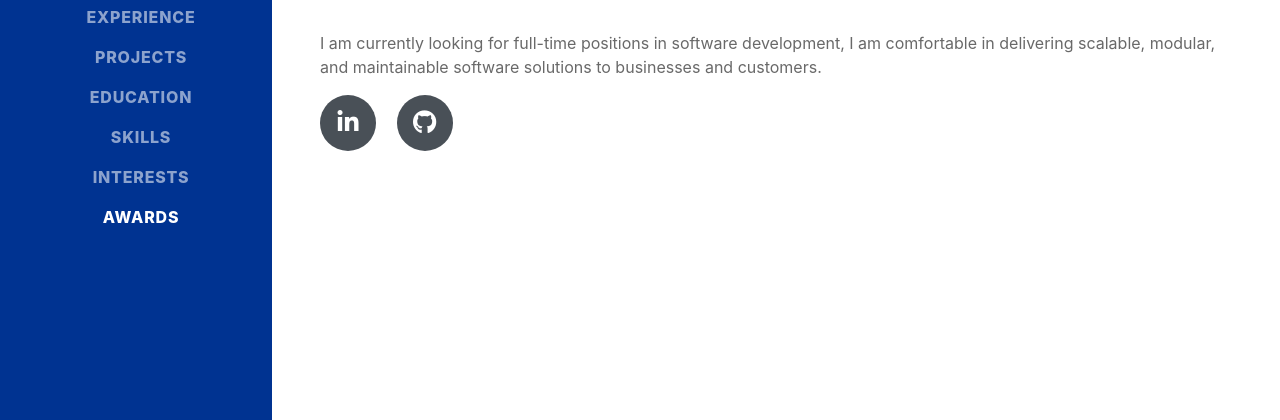
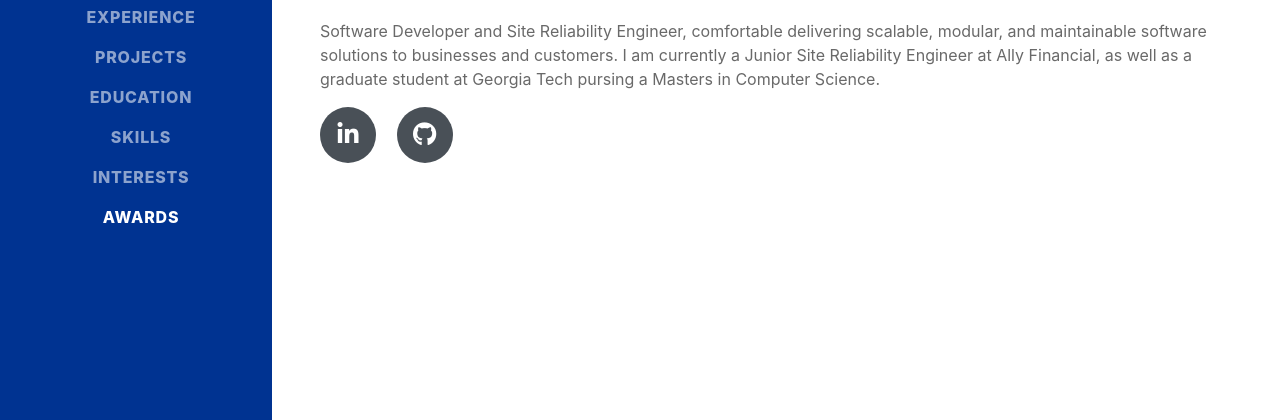
Before and after one commit to xsfar/xsfar.github.io, a plain HTML site: page index.html in a window 1280 px wide. Shown: the part 377-797 px from the top of the page. Drawn offline with nearby package versions, Linux system fonts and the light colour scheme; a web font is replaced by a local one.

Commit message:
update header

```diff
--- a/index.html
+++ b/index.html
@@ -71,7 +71,7 @@
 				<span class="text-primary">Sfar</span>
 				</h1>
 				<p class="lead mb-5">
-				<p>I am currently looking for full-time positions in software development, I am comfortable in delivering scalable, modular, and maintainable software solutions to businesses and customers.</p>
+				<p>Software Developer and Site Reliability Engineer, comfortable delivering scalable, modular, and maintainable software solutions to businesses and customers. I am currently a Junior Site Reliability Engineer at Ally Financial, as well as a graduate student at Georgia Tech pursing a Masters in Computer Science.</p>
 				</p>
 				<div class="social-icons">
 				<a href="https://www.linkedin.com/in/ilyasssfar/">
```
